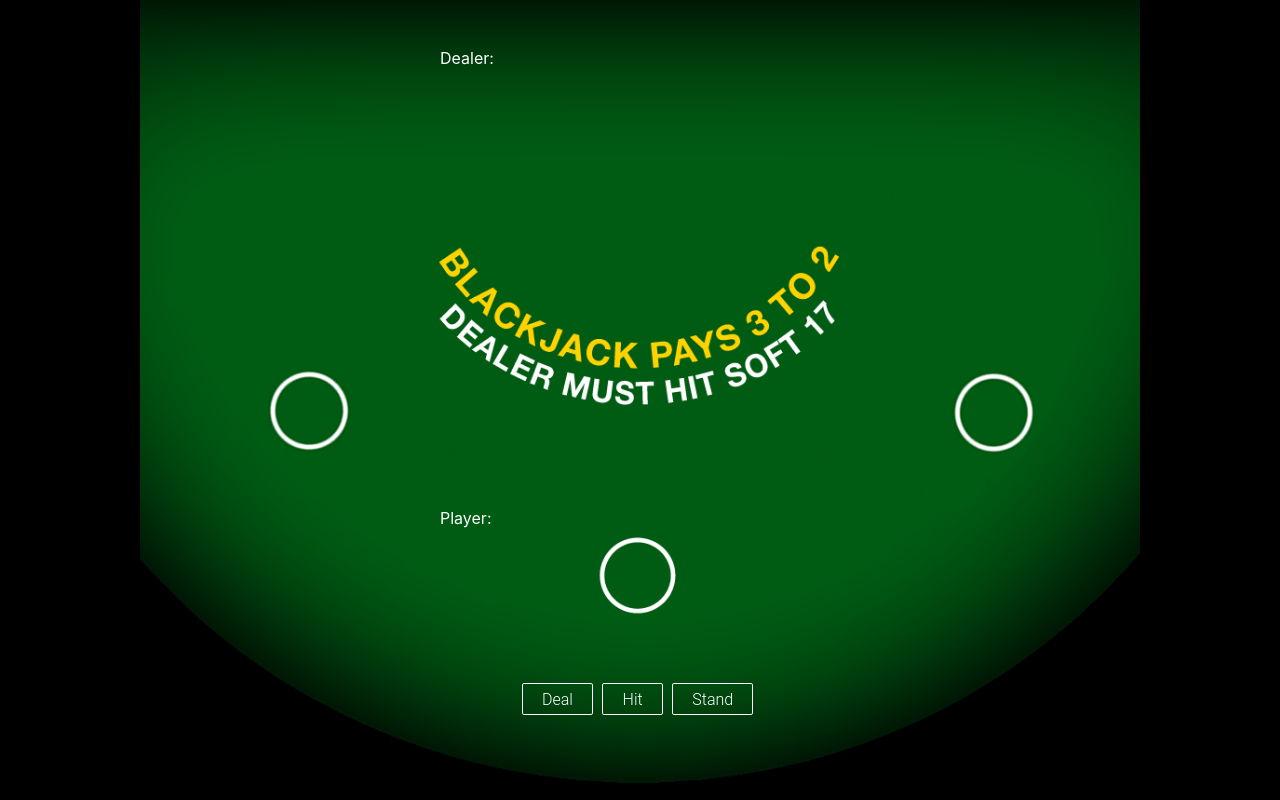
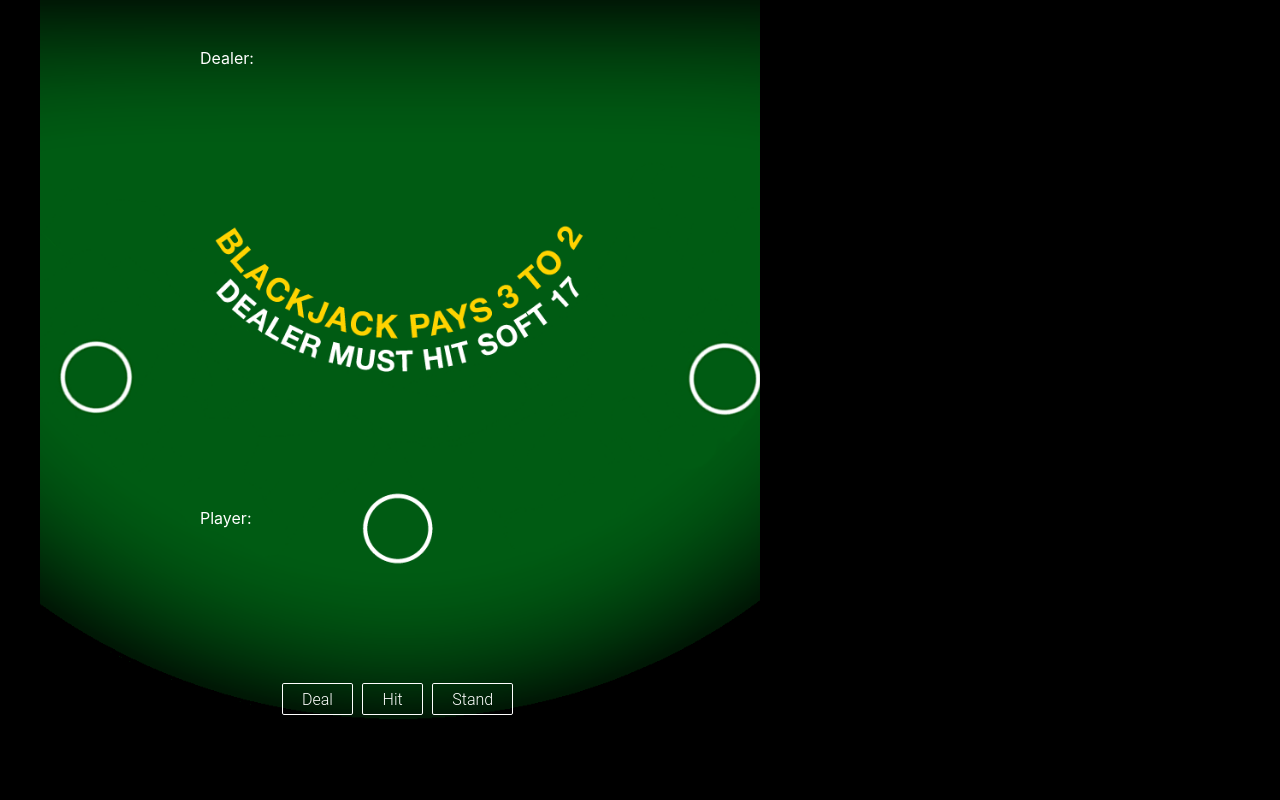
Before and after one commit to JosephStocks/blackjack, a plain HTML site: page index.html in a window 1280 px wide. Drawn offline with Linux system fonts and the light colour scheme.

Commit message:
minor updates

```diff
--- a/css/style.css
+++ b/css/style.css
@@ -1,26 +1,3 @@
-/* img[alt="table-background"] {
-    width: 100%;
-    max-width: 100vw;
-    min-width: 600px;
-    overflow: hidden;
-    max-height: 100vh;
-    margin: 0 auto;
-    width: auto;
-    height: auto;
-} */
-/*
-body {
-    background-color: black;
-}
-
-.table {
-    display: flex;
-    justify-content: center;
-    align-items: center;
-    width: 100vh;
-    height: 100vh;
-} */
-
 html, body {
     margin: 0;
     height: 100%;
@@ -31,14 +8,18 @@ body {
     box-sizing: border-box;
     background-color: black;
     z-index: -100;
+    height: 100vh;
+    width: 100vh;
 }
 
 body * {
     box-sizing: inherit;
+
 }
 
 #table {
-    height: 98vh;
+    height: 90%;
+    width: 90%;
     background: center / cover no-repeat url("../images/blackjack_table_ZoomedCrop1.png");
     z-index: 100;
     max-width: 1000px;
@@ -51,7 +32,6 @@ body * {
 
 .dealer {
     height: 50%;
-    /* border: red solid 10px; */
     display: flex;
     justify-content: center;
     align-items: center;
@@ -59,24 +39,15 @@ body * {
 
 .player {
     height: 50%;
-    /* border: red solid 10px; */
     display: flex;
     justify-content: center;
     align-items: center;
 
 }
 
-/* #player-hand {
-    display: flex;
-    width: 300px;
-} */
-
 .cards {
     display: flex;
     align-content: center;
-    /* max-width: 100px; */
-    /* width: 90px; */
-    /* width: calc(90px + 2 * 23.9px); */
     width: 90px;
 }
 
@@ -122,13 +93,6 @@ overflow: hidden;
     position: absolute;
     bottom: 17rem;
 }
-
-/* .buttons {
-    display:  block;
-    color: white;
-    position: absolute;
-    bottom: 5%;
-} */
 
 a.button1 {
     display: inline-block;
@@ -205,26 +169,6 @@ a.button1:not(.disabled):hover{
 .smaller-font {
     font-size: 22px;
 }
-/* a.button2 {
-    display: inline-block;
-    padding: 0.35em 1.2em;
-    border: 0.1em solid #FFFFFF;
-    margin: 0 0.3em 0.3em 0;
-    border-radius: 0.12em;
-    box-sizing: border-box;
-    text-decoration: none;
-    font-family: 'Roboto', sans-serif;
-    font-weight: 300;
-    color: #FFFFFF;
-    text-align: center;
-    transition: all 0.2s;
-    cursor: pointer;
-}
-
-a.button2:not(.disabled):hover{
-    color: #000000;
-    background-color: #FFFFFF;
-} */
 
 .green {
     background-color: green !important;
--- a/scripts/main.js
+++ b/scripts/main.js
@@ -244,12 +244,10 @@ const dealForDealer = () => {
     let stillDealing = true;
     while (stillDealing) {
         if (pointTotals["dealer"] <= 16) {
-            // sleep(1500)
             dealOneCard(dealerHand);
             calculateAndRenderPoints(dealerHand);
             isHandBusted(dealerHand);
         } else if (pointTotals["dealer"] === 17 && isOneCardAnAce(dealerHand)) {
-            // sleep(1500)
             dealOneCard(dealerHand);
             calculateAndRenderPoints(dealerHand);
             isHandBusted(dealerHand);
```
